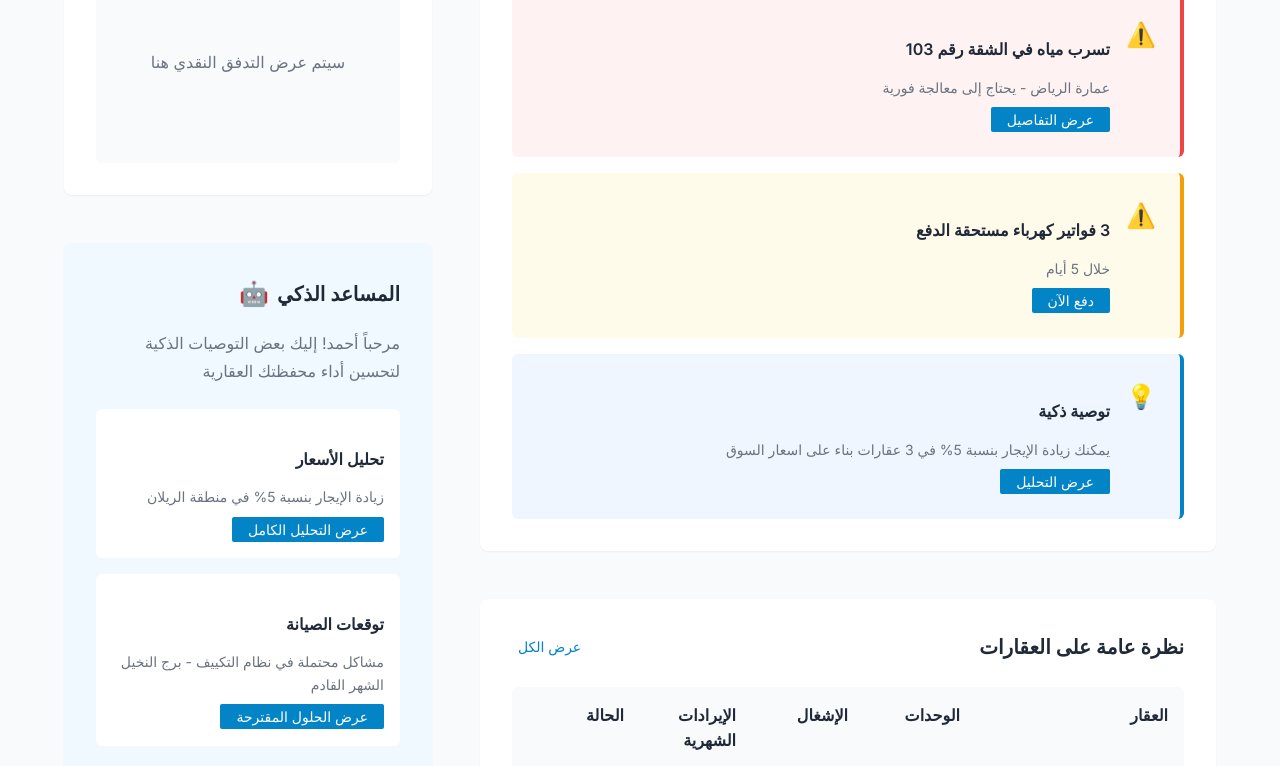
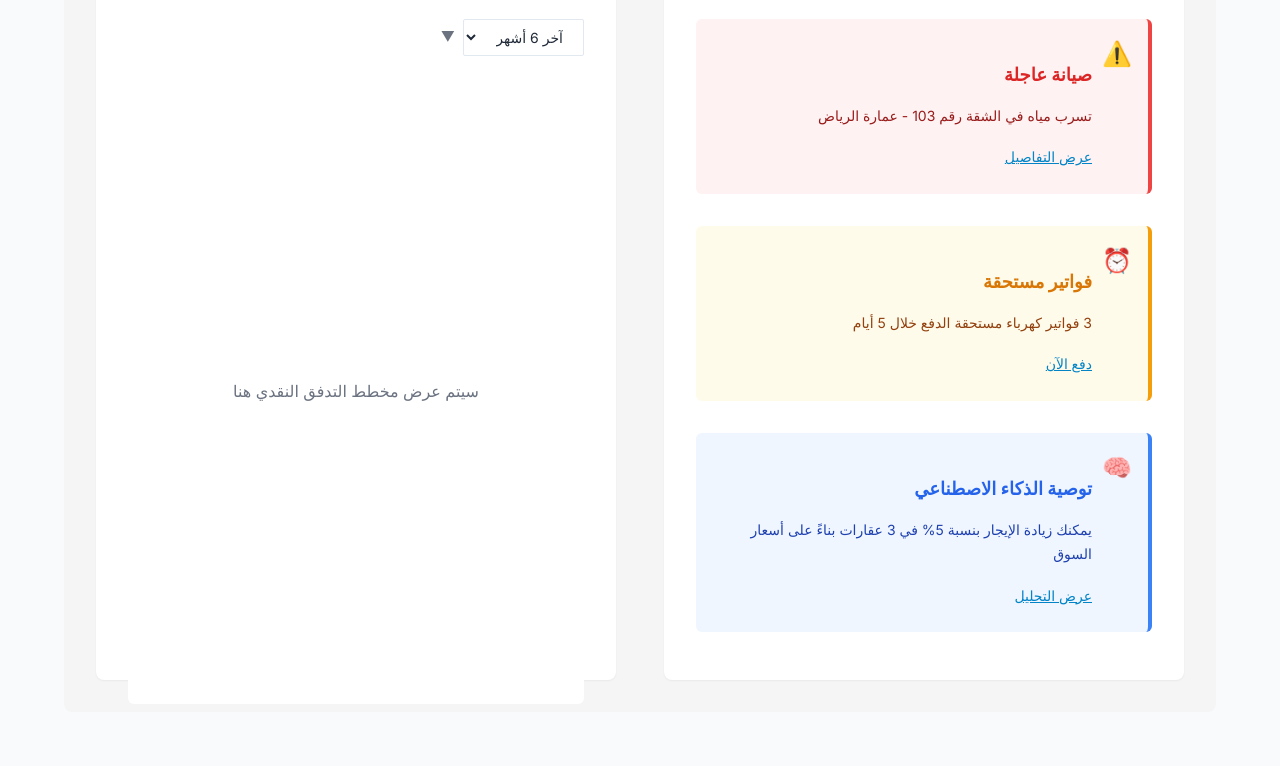
Before and after one commit to yaraabdullah/AmlakTech-Website, a Next.js app: page /owner/dashboard in a window 1280 px wide. Shown: the part 674-1440 px from the top of the page. Built offline with nearby package versions, Linux system fonts and the light colour scheme.

Commit message:
update the section

```diff
--- a/components/OwnerDashboard.tsx
+++ b/components/OwnerDashboard.tsx
@@ -146,105 +146,70 @@ export default function OwnerDashboard() {
               {/* Alerts Section */}
               <div className={styles.alertsSection}>
                 <div className={styles.sectionHeader}>
-                  <h2 className={styles.sectionTitle}>التنبيهات العامة</h2>
-                  <select className={styles.filterSelect}>
-                    <option>أخرة أشهر</option>
-                    <option>هذا الشهر</option>
-                    <option>هذا الأسبوع</option>
-                  </select>
+                  <h2 className={styles.sectionTitle}>التنبيهات الهامة</h2>
+                  <span className={styles.sectionIcon}>🔔</span>
                 </div>
 
                 <div className={styles.alertsList}>
-                  {alerts.map((alert, index) => (
-                    <div key={index} className={`${styles.alertCard} ${styles[alert.type]}`}>
-                      <div className={styles.alertIcon}>
-                        {alert.type === 'urgent' ? '⚠️' :
-                         alert.type === 'warning' ? '⚠️' : '💡'}
-                      </div>
-                      <div className={styles.alertContent}>
-                        <h4 className={styles.alertTitle}>{alert.title}</h4>
-                        <p className={styles.alertDescription}>{alert.description}</p>
-                        <button className={styles.alertAction}>{alert.action}</button>
-                      </div>
+                  <div className={`${styles.alertCard} ${styles.urgent}`}>
+                    <div className={styles.alertIcon}>⚠️</div>
+                    <div className={styles.alertContent}>
+                      <h3 className={styles.alertTitle}>صيانة عاجلة</h3>
+                      <p className={styles.alertMessage}>تسرب مياه في الشقة رقم 103 - عمارة الرياض</p>
+                      <a href="#" className={styles.alertLink}>عرض التفاصيل</a>
                     </div>
-                  ))}
+                  </div>
+
+                  <div className={`${styles.alertCard} ${styles.warning}`}>
+                    <div className={styles.alertIcon}>⏰</div>
+                    <div className={styles.alertContent}>
+                      <h3 className={styles.alertTitle}>فواتير مستحقة</h3>
+                      <p className={styles.alertMessage}>3 فواتير كهرباء مستحقة الدفع خلال 5 أيام</p>
+                      <a href="#" className={styles.alertLink}>دفع الآن</a>
+                    </div>
+                  </div>
+
+                  <div className={`${styles.alertCard} ${styles.info}`}>
+                    <div className={styles.alertIcon}>🧠</div>
+                    <div className={styles.alertContent}>
+                      <h3 className={styles.alertTitle}>توصية الذكاء الاصطناعي</h3>
+                      <p className={styles.alertMessage}>يمكنك زيادة الإيجار بنسبة 5% في 3 عقارات بناءً على أسعار السوق</p>
+                      <a href="#" className={styles.alertLink}>عرض التحليل</a>
+                    </div>
+                  </div>
                 </div>
               </div>
 
-              {/* Properties Overview */}
-              <div className={styles.propertiesSection}>
-                <div className={styles.sectionHeader}>
-                  <h2 className={styles.sectionTitle}>نظرة عامة على العقارات</h2>
-                  <button className={styles.viewAllBtn}>عرض الكل</button>
-                </div>
-
-                <div className={styles.propertiesTable}>
-                  <div className={styles.tableHeader}>
-                    <div>العقار</div>
-                    <div>الوحدات</div>
-                    <div>الإشغال</div>
-                    <div>الإيرادات الشهرية</div>
-                    <div>الحالة</div>
-                  </div>
-
-                  {properties.map((property, index) => (
-                    <div key={index} className={styles.tableRow}>
-                      <div className={styles.propertyName}>{property.name}</div>
-                      <div className={styles.propertyUnits}>{property.units}</div>
-                      <div className={styles.occupancyCell}>
-                        <div className={styles.occupancyBar}>
-                          <div
-                            className={styles.occupancyFill}
-                            style={{width: `${property.occupancy}%`}}
-                          ></div>
-                        </div>
-                        <span className={styles.occupancyText}>{property.occupancy}%</span>
-                      </div>
-                      <div className={styles.monthlyRevenue}>{property.monthlyRevenue} ر.س</div>
-                      <div className={`${styles.status} ${styles[property.status.toLowerCase()]}`}>
-                        {property.status}
-                      </div>
-                    </div>
-                  ))}
-                </div>
-              </div>
             </div>
 
             {/* Right Column */}
             <div className={styles.rightColumn}>
               {/* Cash Flow Section */}
               <div className={styles.cashFlowSection}>
-                <h2 className={styles.sectionTitle}>التدفق النقدي</h2>
-                <div className={styles.cashFlowPlaceholder}>
-                  <p>سيتم عرض التدفق النقدي هنا</p>
+                <div className={styles.sectionHeader}>
+                  <h2 className={styles.sectionTitle}>التدفق النقدي</h2>
+                  <span className={styles.sectionIcon}>💰</span>
+                </div>
+
+                <div className={styles.cashFlowContent}>
+                  <div className={styles.timeFilter}>
+                    <select className={styles.timeSelect}>
+                      <option value="6months">آخر 6 أشهر</option>
+                      <option value="1year">آخر سنة</option>
+                      <option value="2years">آخر سنتين</option>
+                    </select>
+                    <span className={styles.dropdownIcon}>▼</span>
+                  </div>
+
+                  <div className={styles.chartArea}>
+                    {/* Chart placeholder - would be replaced with actual chart component */}
+                    <div className={styles.chartPlaceholder}>
+                      <p>سيتم عرض مخطط التدفق النقدي هنا</p>
+                    </div>
+                  </div>
                 </div>
               </div>
 
-              {/* AI Assistant Section */}
-              <div className={styles.aiAssistantSection}>
-                <div className={styles.aiHeader}>
-                  <h2 className={styles.sectionTitle}>المساعد الذكي</h2>
-                  <div className={styles.aiIcon}>🤖</div>
-                </div>
-
-                <p className={styles.aiDescription}>
-                  مرحباً أحمد! إليك بعض التوصيات الذكية لتحسين أداء محفظتك العقارية
-                </p>
-
-                <div className={styles.recommendationsList}>
-                  {aiRecommendations.map((rec, index) => (
-                    <div key={index} className={styles.recommendationCard}>
-                      <h4 className={styles.recommendationTitle}>{rec.title}</h4>
-                      <p className={styles.recommendationDescription}>{rec.description}</p>
-                      <button className={styles.recommendationAction}>{rec.action}</button>
-                    </div>
-                  ))}
-                </div>
-
-                <button className={styles.getMoreBtn}>
-                  الحصول على المزيد من التوصيات
-                </button>
-              </div>
             </div>
           </div>
         </div>
--- a/styles/OwnerDashboard.module.css
+++ b/styles/OwnerDashboard.module.css
@@ -268,8 +268,12 @@
 /* Dashboard Grid */
 .dashboardGrid {
   display: grid;
-  grid-template-columns: 2fr 1fr;
+  grid-template-columns: 1fr 1fr;
   gap: var(--spacing-2xl);
+  margin-bottom: var(--spacing-3xl);
+  background: #f5f5f5;
+  padding: var(--spacing-xl);
+  border-radius: var(--border-radius-lg);
 }
 
 /* Left Column */
@@ -296,10 +300,15 @@
 
 .sectionTitle {
   font-size: var(--font-size-xl);
-  font-weight: var(--font-weight-semibold);
+  font-weight: var(--font-weight-bold);
   color: var(--color-text-primary);
   margin: 0;
   font-family: var(--font-family-primary);
+}
+
+.sectionIcon {
+  font-size: var(--font-size-lg);
+  color: var(--color-text-secondary);
 }
 
 .filterSelect {
@@ -343,11 +352,13 @@
   padding: var(--spacing-lg);
   border-radius: var(--border-radius-md);
   border-right: 4px solid;
+  margin-bottom: var(--spacing-md);
+  position: relative;
 }
 
 .alertCard.urgent {
   background: #fef2f2;
-  border-right-color: var(--color-error);
+  border-right-color: #ef4444;
 }
 
 .alertCard.warning {
@@ -357,47 +368,71 @@
 
 .alertCard.info {
   background: #eff6ff;
-  border-right-color: var(--color-primary);
+  border-right-color: #3b82f6;
 }
 
 .alertIcon {
   font-size: 1.5rem;
   flex-shrink: 0;
+  position: absolute;
+  top: var(--spacing-md);
+  right: var(--spacing-md);
 }
 
 .alertContent {
   flex: 1;
+  padding-right: var(--spacing-xl);
 }
 
 .alertTitle {
-  font-size: var(--font-size-base);
-  font-weight: var(--font-weight-semibold);
-  color: var(--color-text-primary);
-  margin-bottom: var(--spacing-xs);
-  font-family: var(--font-family-primary);
-}
-
-.alertDescription {
-  font-size: var(--font-size-sm);
-  color: var(--color-text-secondary);
+  font-size: var(--font-size-lg);
+  font-weight: var(--font-weight-bold);
   margin-bottom: var(--spacing-sm);
   font-family: var(--font-family-primary);
 }
 
-.alertAction {
-  background: var(--color-primary);
-  color: var(--color-text-white);
-  border: none;
-  padding: var(--spacing-xs) var(--spacing-md);
-  border-radius: var(--border-radius-sm);
+.alertMessage {
   font-size: var(--font-size-sm);
-  cursor: pointer;
-  transition: background 0.3s ease;
+  line-height: var(--line-height-relaxed);
+  margin-bottom: var(--spacing-md);
   font-family: var(--font-family-primary);
 }
 
-.alertAction:hover {
-  background: var(--color-secondary);
+.alertLink {
+  color: var(--color-primary);
+  text-decoration: underline;
+  font-size: var(--font-size-sm);
+  font-weight: var(--font-weight-medium);
+  font-family: var(--font-family-primary);
+}
+
+.alertLink:hover {
+  color: var(--color-secondary);
+}
+
+/* Alert Type Colors */
+.alertCard.urgent .alertTitle {
+  color: #dc2626;
+}
+
+.alertCard.urgent .alertMessage {
+  color: #991b1b;
+}
+
+.alertCard.warning .alertTitle {
+  color: #d97706;
+}
+
+.alertCard.warning .alertMessage {
+  color: #92400e;
+}
+
+.alertCard.info .alertTitle {
+  color: #2563eb;
+}
+
+.alertCard.info .alertMessage {
+  color: #1e40af;
 }
 
 /* Properties Section */
@@ -510,6 +545,52 @@
   border-radius: var(--border-radius-lg);
   padding: var(--spacing-xl);
   box-shadow: var(--shadow-sm);
+  height: 100%;
+}
+
+.cashFlowContent {
+  display: flex;
+  flex-direction: column;
+  height: 100%;
+}
+
+.timeFilter {
+  display: flex;
+  align-items: center;
+  gap: var(--spacing-sm);
+  margin-bottom: var(--spacing-lg);
+}
+
+.timeSelect {
+  background: var(--color-background-primary);
+  border: 1px solid var(--color-border);
+  border-radius: var(--border-radius-sm);
+  padding: var(--spacing-sm) var(--spacing-md);
+  font-size: var(--font-size-sm);
+  font-family: var(--font-family-primary);
+  color: var(--color-text-primary);
+  cursor: pointer;
+}
+
+.dropdownIcon {
+  font-size: var(--font-size-sm);
+  color: var(--color-text-secondary);
+}
+
+.chartArea {
+  flex: 1;
+  background: var(--color-background-primary);
+  border-radius: var(--border-radius-md);
+  display: flex;
+  align-items: center;
+  justify-content: center;
+  min-height: 300px;
+}
+
+.chartPlaceholder {
+  text-align: center;
+  color: var(--color-text-secondary);
+  font-family: var(--font-family-primary);
 }
 
 .cashFlowPlaceholder {
```
